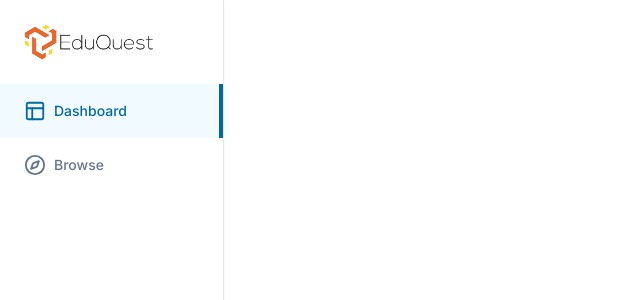
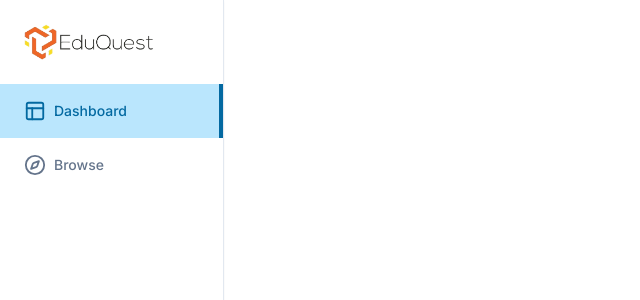
Before and after one commit to MenathNDGD/EduQuest-LMS-NextJS, a Next.js app: page / in a window 1280 px wide. Shown: the top 300 px of the page, without its empty margins (0-640 px from the left). Built offline with nearby package versions, Linux system fonts and the light colour scheme.

Commit message:
modified the sidebar items

```diff
--- a/app/(dashboard)/_components/sidebar-item.tsx
+++ b/app/(dashboard)/_components/sidebar-item.tsx
@@ -33,7 +33,7 @@ export const SidebarItem = ({
             type="button"
             className={cn(
                 "flex items-center gap-x-2 text-slate-500 text-sm font-[500] pl-6 transition-all hover:text-slate-600 hover:bg-slate-300/20",
-                isActive && "text-sky-700 bg-sky-200/20 hover:bg-sky-200/20 hover:text-sky-700"
+                isActive && "text-sky-700 bg-sky-200 hover:bg-sky-200/20 hover:text-sky-700"
             )}
         >
             <div className="flex items-center gap-x-2 py-4">
```
